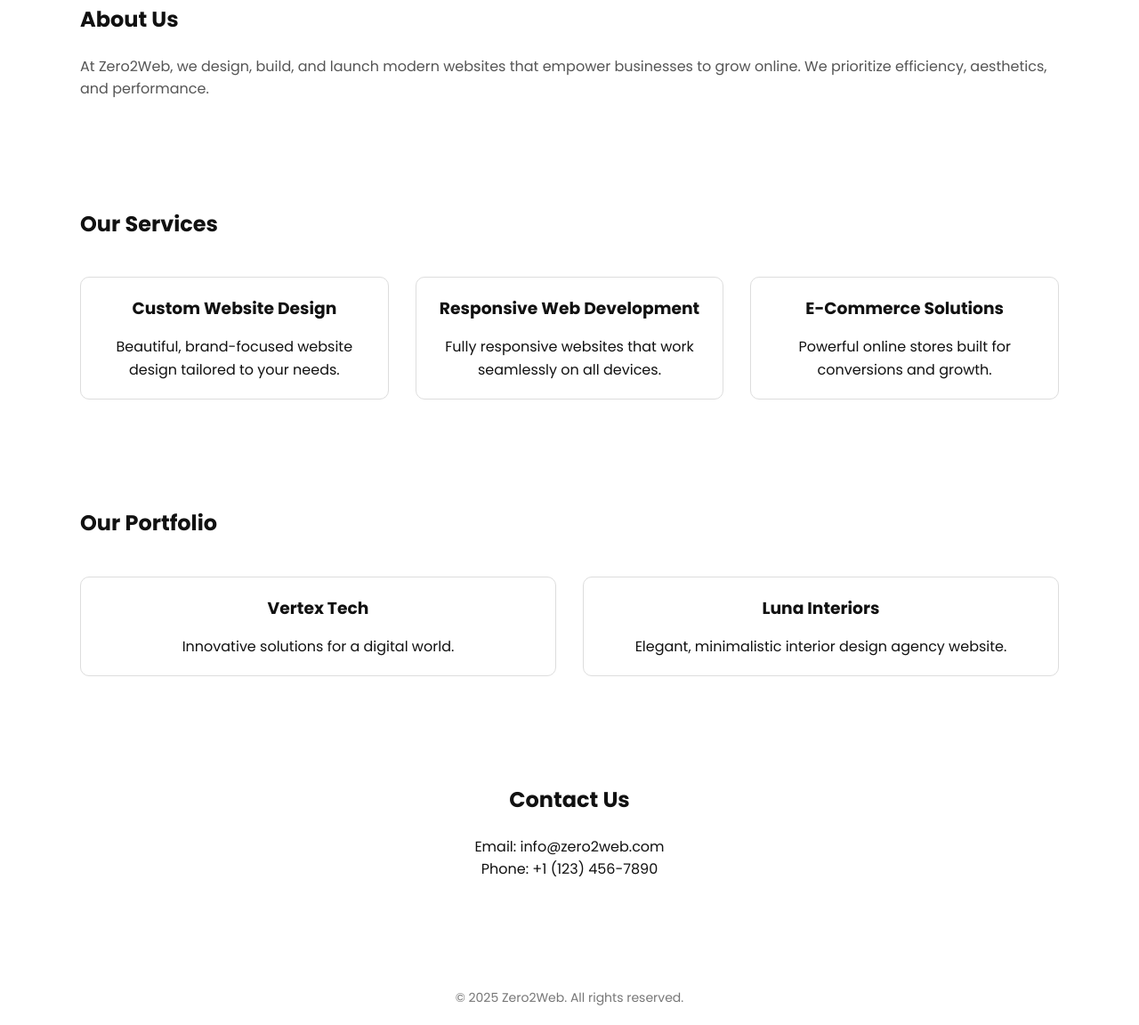
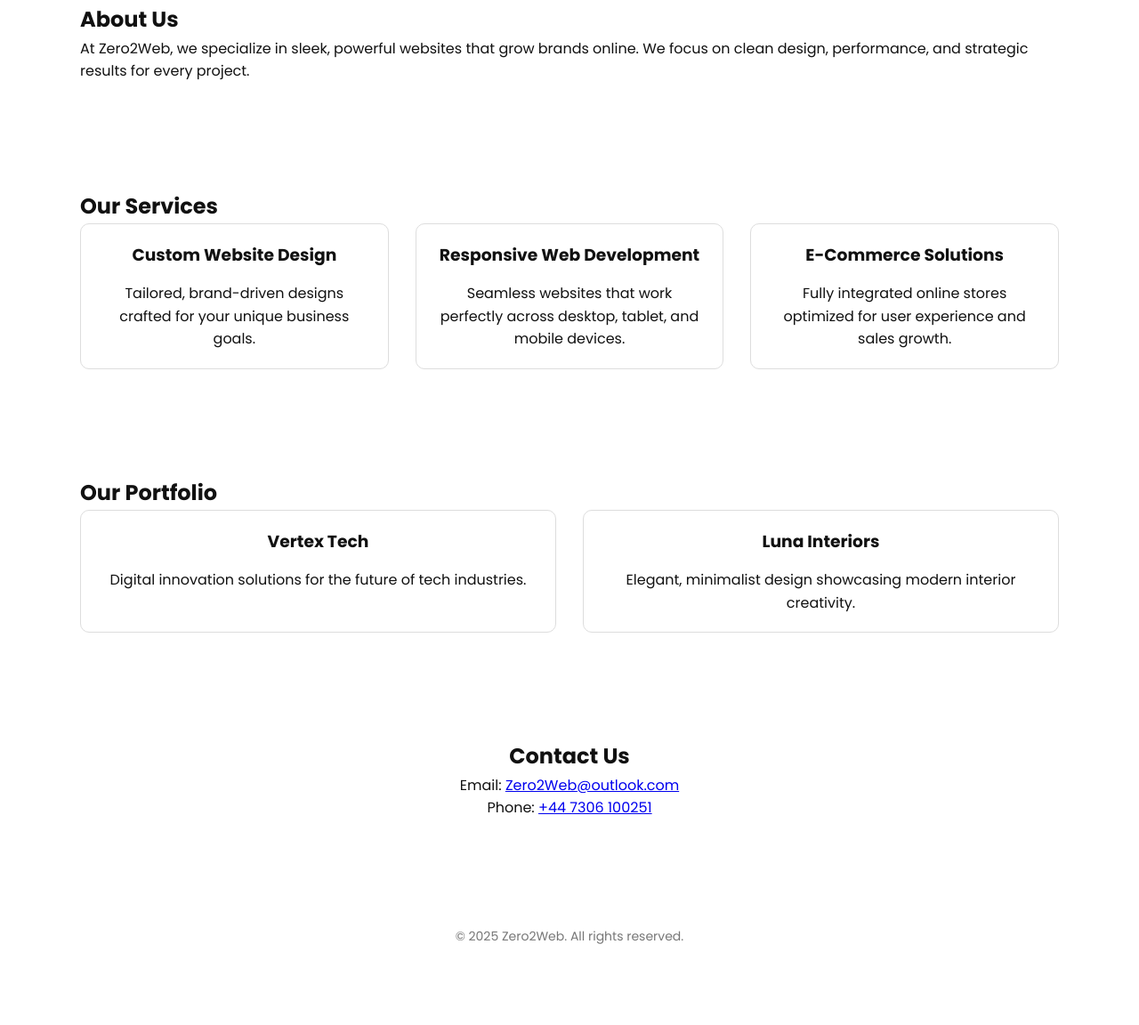
Before and after one commit to Zero2Web/zero2website, a plain HTML site: page index.html in a window 1280 px wide. Shown: the part 535-1687 px from the top of the page at 89% size. After the commit the page ends 1618 px from the top, so only its background shows below. Drawn offline with Linux system fonts and the light colour scheme.

Commit message:
Add files via upload

```diff
--- a/index.html
+++ b/index.html
@@ -10,7 +10,9 @@
 <body>
 
 <header>
-  <div class="logo">ZERO<span>2</span>WEB</div>
+  <div class="logo">
+    <img src="Zero2Web_Logo.png" alt="Zero2Web Logo" class="logo-img">
+  </div>
   <nav>
     <a href="#about">About</a>
     <a href="#services">Services</a>
@@ -27,50 +29,50 @@
 
 <section id="about">
   <h2>About Us</h2>
-  <p style="margin-top:20px; color:#555;">At Zero2Web, we design, build, and launch modern websites that empower businesses to grow online. We prioritize efficiency, aesthetics, and performance.</p>
+  <p>At Zero2Web, we specialize in sleek, powerful websites that grow brands online. We focus on clean design, performance, and strategic results for every project.</p>
 </section>
 
 <section id="services">
   <h2>Our Services</h2>
-  <div class="services" style="margin-top:40px;">
+  <div class="services">
     <div class="service-item">
       <h3>Custom Website Design</h3>
-      <p>Beautiful, brand-focused website design tailored to your needs.</p>
+      <p>Tailored, brand-driven designs crafted for your unique business goals.</p>
     </div>
     <div class="service-item">
       <h3>Responsive Web Development</h3>
-      <p>Fully responsive websites that work seamlessly on all devices.</p>
+      <p>Seamless websites that work perfectly across desktop, tablet, and mobile devices.</p>
     </div>
     <div class="service-item">
       <h3>E-Commerce Solutions</h3>
-      <p>Powerful online stores built for conversions and growth.</p>
+      <p>Fully integrated online stores optimized for user experience and sales growth.</p>
     </div>
   </div>
 </section>
 
 <section id="portfolio">
   <h2>Our Portfolio</h2>
-  <div class="portfolio" style="margin-top:40px;">
+  <div class="portfolio">
     <div class="portfolio-item">
       <h3>Vertex Tech</h3>
-      <p>Innovative solutions for a digital world.</p>
+      <p>Digital innovation solutions for the future of tech industries.</p>
     </div>
     <div class="portfolio-item">
       <h3>Luna Interiors</h3>
-      <p>Elegant, minimalistic interior design agency website.</p>
+      <p>Elegant, minimalist design showcasing modern interior creativity.</p>
     </div>
   </div>
 </section>
 
 <section id="contact" class="contact">
   <h2>Contact Us</h2>
-  <p style="margin-top:20px;">Email: info@zero2web.com</p>
-  <p>Phone: +1 (123) 456-7890</p>
+  <p>Email: <a href="mailto:Zero2Web@outlook.com">Zero2Web@outlook.com</a></p>
+  <p>Phone: <a href="tel:+447306100251">+44 7306 100251</a></p>
 </section>
 
-<div class="footer">
+<footer class="footer">
   &copy; 2025 Zero2Web. All rights reserved.
-</div>
+</footer>
 
 </body>
 </html>
```
